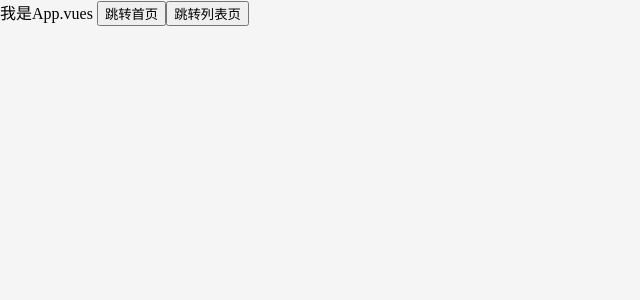
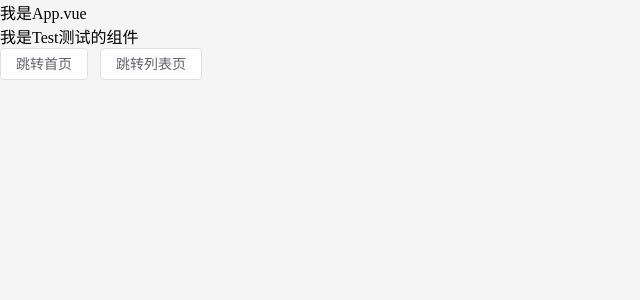
Before and after one commit to mikasannnn/vue3-big-event-admin, a Vue app: page / in a window 1280 px wide. Shown: the top 300 px of the page, without its empty margins (0-640 px from the left). Built offline with nearby package versions, Linux system fonts and the light colour scheme.

Commit message:
ElementPlus按需引入

```diff
--- a/package.json
+++ b/package.json
@@ -15,6 +15,7 @@
     "prepare": "husky install",
     "lint-staged": "lint-staged"
   },
+
   "dependencies": {
     "element-plus": "^2.10.5",
     "pinia": "^3.0.3",
@@ -23,8 +24,11 @@
   },
   "devDependencies": {
     "@eslint/js": "^9.31.0",
+    "@typescript-eslint/eslint-plugin": "^8.39.0",
+    "@typescript-eslint/parser": "^8.39.0",
     "@vitejs/plugin-vue": "^6.0.1",
     "@vue/eslint-config-prettier": "^10.2.0",
+    "chalk": "5",
     "eslint": "^9.31.0",
     "eslint-plugin-vue": "~10.3.0",
     "globals": "^16.3.0",
@@ -33,6 +37,7 @@
     "prettier": "3.6.2",
     "sass": "^1.90.0",
     "scss": "^0.2.4",
+    "typescript": "^5.9.2",
     "unplugin-auto-import": "^20.0.0",
     "unplugin-vue-components": "^29.0.0",
     "vite": "^7.0.6",
--- a/src/App.vue
+++ b/src/App.vue
@@ -7,6 +7,7 @@
 // 2. 获取路由参数 router userouter
 //    const route = useRoute()
 import { useRoute,useRouter } from 'vue-router';
+import TestDemo from './components/TestDemo.vue';
 const router = useRouter()
 const route = useRoute()
 const goList = () => {
@@ -18,9 +19,10 @@ const goList = () => {
 
 <template>
   <div>
-    我是App.vues
-    <button @click="$router.push('/home')">跳转首页</button>
-    <button @click="goList">跳转列表页</button>
+    我是App.vue
+    <TestDemo></TestDemo>
+    <el-button @click="$router.push('/home')">跳转首页</el-button>
+    <el-button @click="goList">跳转列表页</el-button>
   </div>
 
 </template>
--- /dev/null
+++ b/src/components/TestDemo.vue
@@ -0,0 +1,3 @@
+<template>
+  <div>我是Test测试的组件</div>
+</template>
--- a/vite.config.js
+++ b/vite.config.js
@@ -3,12 +3,21 @@ import { fileURLToPath, URL } from 'node:url'
 import { defineConfig } from 'vite'
 import vue from '@vitejs/plugin-vue'
 import vueDevTools from 'vite-plugin-vue-devtools'
+import AutoImport from 'unplugin-auto-import/vite'
+import Components from 'unplugin-vue-components/vite'
+import { ElementPlusResolver } from 'unplugin-vue-components/resolvers'
 
 // https://vite.dev/config/
 export default defineConfig({
   plugins: [
     vue(),
     vueDevTools(),
+    AutoImport({
+      resolvers: [ElementPlusResolver()],
+    }),
+    Components({
+      resolvers: [ElementPlusResolver()],
+    }),
   ],
   bash: '/',
   resolve: {
```
Also changed, not shown: auto-imports.d.ts (added, +10 -0 lines), components.d.ts (added, +15 -0 lines), 1 other file (tests, documents, lock files or other folders).
